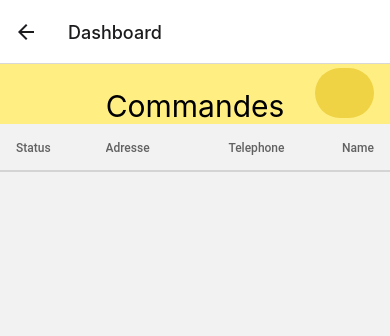
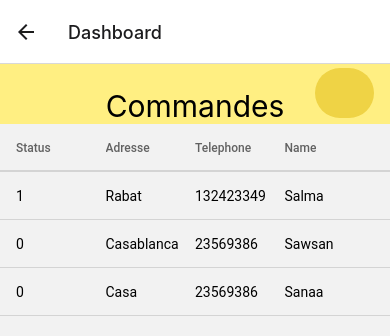
Before and after one commit to jadwa55/livraison-react-native, a React Native app in the folder MarhabaRestau/: screen /Dashboard in a window 390 px wide. Shown: the top 336 px of the page. Built offline with nearby package versions, Linux system fonts and the light colour scheme; some icons are missing.

Commit message:
DashboardScreen with orders

```diff
--- a/MarhabaRestau/App.js
+++ b/MarhabaRestau/App.js
@@ -9,6 +9,7 @@ import HomeScreen from './components/HomeScreen';
 import CardsScreen from './components/CardScreen';
 import ProfileScreen from './components/ProfileScreen';
 import DashboardScreen from './components/DashboardScreen';
+// import OrderItem from './components/orderItem';
 
 const Stack = createNativeStackNavigator();
 
@@ -22,6 +23,7 @@ function App() {
         <Stack.Screen name="Cards" component={CardsScreen} />
         <Stack.Screen name="Profile" component={ProfileScreen}/>
         <Stack.Screen name="Dashboard" component={DashboardScreen}/>
+        {/* <Stack.Screen name="Order" component={OrderItem}/> */}
       </Stack.Navigator>
     </NavigationContainer>
   );
--- a/MarhabaRestau/components/DashboardScreen.js
+++ b/MarhabaRestau/components/DashboardScreen.js
@@ -9,21 +9,18 @@ import {
   TouchableOpacity,
   FlatList
 } from "react-native";
-import { faBell, faBars } from '@fortawesome/free-solid-svg-icons'
+import { faUser, faBars } from '@fortawesome/free-solid-svg-icons'
 import { FontAwesomeIcon } from '@fortawesome/react-native-fontawesome'
 import { DataTable } from 'react-native-paper';
-// import OrderItem from './orderItem'
+// import OrderItem from './orderItem';
 
 export default function DashboardScreen({ navigation }){
     return (
         <ScrollView>
         <View style={styles.container}>
             <View  style={styles.Buttons}>
-            {/* <TouchableOpacity style={styles.burgermenu}>
-                <FontAwesomeIcon icon={ faBars } style={ styles.icon }/>
-            </TouchableOpacity> */}
-            <TouchableOpacity style={styles.hoveredBtn}>
-                <FontAwesomeIcon icon={ faBell } style={ styles.icon } />
+            <TouchableOpacity style={styles.hoveredBtn}onPress={() => navigation.navigate('Profile')}>
+                <FontAwesomeIcon icon={ faUser } style={ styles.icon } />
             </TouchableOpacity>
             </View>
             <Text style={styles.title}>Commandes</Text>
@@ -31,16 +28,31 @@ export default function DashboardScreen({ navigation }){
         <View>
             <DataTable>
                 <DataTable.Header>
-                <DataTable.Title>Status</DataTable.Title>
-                <DataTable.Title>Adresse</DataTable.Title>
-                <DataTable.Title numeric>Telephone</DataTable.Title>
-                <DataTable.Title numeric>Name</DataTable.Title>
+                    <DataTable.Title>Status</DataTable.Title>
+                    <DataTable.Title>Adresse</DataTable.Title>
+                    <DataTable.Title>Telephone</DataTable.Title>
+                    <DataTable.Title>Name</DataTable.Title>
                 </DataTable.Header>
+                <DataTable.Row>
+                    <DataTable.Cell>1</DataTable.Cell>
+                    <DataTable.Cell>Rabat</DataTable.Cell>
+                    <DataTable.Cell>132423349</DataTable.Cell>
+                    <DataTable.Cell>Salma</DataTable.Cell>
+                </DataTable.Row>
+                <DataTable.Row>
+                    <DataTable.Cell>0</DataTable.Cell>
+                    <DataTable.Cell>Casablanca</DataTable.Cell>
+                    <DataTable.Cell>23569386</DataTable.Cell>
+                    <DataTable.Cell>Sawsan</DataTable.Cell>
+                </DataTable.Row>
+                <DataTable.Row>
+                    <DataTable.Cell>0</DataTable.Cell>
+                    <DataTable.Cell>Casa</DataTable.Cell>
+                    <DataTable.Cell>23569386</DataTable.Cell>
+                    <DataTable.Cell>Sanaa</DataTable.Cell>
+                </DataTable.Row>
             </DataTable>
         </View>
-            {/* {orders.map(order =>(<View style={styles.table}><OrderItem order= {order}/>
-        </View>
-        ))} */}
         </ScrollView>
     );
   }
--- a/MarhabaRestau/components/ProfileScreen.js
+++ b/MarhabaRestau/components/ProfileScreen.js
@@ -7,7 +7,7 @@ import {
   TouchableOpacity,
   Pressable
 } from "react-native";
-import { faCoffee, faUser, faCircle, faCheck, faDashboard } from '@fortawesome/free-solid-svg-icons'
+import { faCoffee, faUser, faCircle, faCheck, faHome } from '@fortawesome/free-solid-svg-icons'
 import { FontAwesomeIcon } from '@fortawesome/react-native-fontawesome'
 
 
@@ -25,7 +25,7 @@ export default function ProfileScreen({ navigation }) {
         </TouchableOpacity>
         <TouchableOpacity style={styles.hoveredBtn} onPress={() => navigation.navigate('Profile')}>
         <Text style={styles.options}onPress={() => navigation.navigate('Dashboard')}>Dashboard</Text>
-        <FontAwesomeIcon icon={ faDashboard } style={ styles.icon } />
+        <FontAwesomeIcon icon={ faHome } style={ styles.icon } />
       </TouchableOpacity>
 
       </View>
@@ -108,4 +108,8 @@ export default function ProfileScreen({ navigation }) {
             buttom:1,
             marginTop:50
           },
+          options:{
+            fontSize:10,
+            fontWeight:'bold',
+          }
 })
--- a/MarhabaRestau/package.json
+++ b/MarhabaRestau/package.json
@@ -23,6 +23,7 @@
     "react-native": "0.68.2",
     "react-native-card-list": "^0.1.0",
     "react-native-element": "^1.2.1",
+    "react-native-ios-kit": "^0.0.22",
     "react-native-material-cards": "^1.0.16",
     "react-native-paper": "^4.12.1",
     "react-native-vector-icons": "^9.1.0",
```
Also changed, not shown: MarhabaRestau/components/OrderItem.js (added, +32 -0 lines), 1 other file (tests, documents, lock files or other folders).
